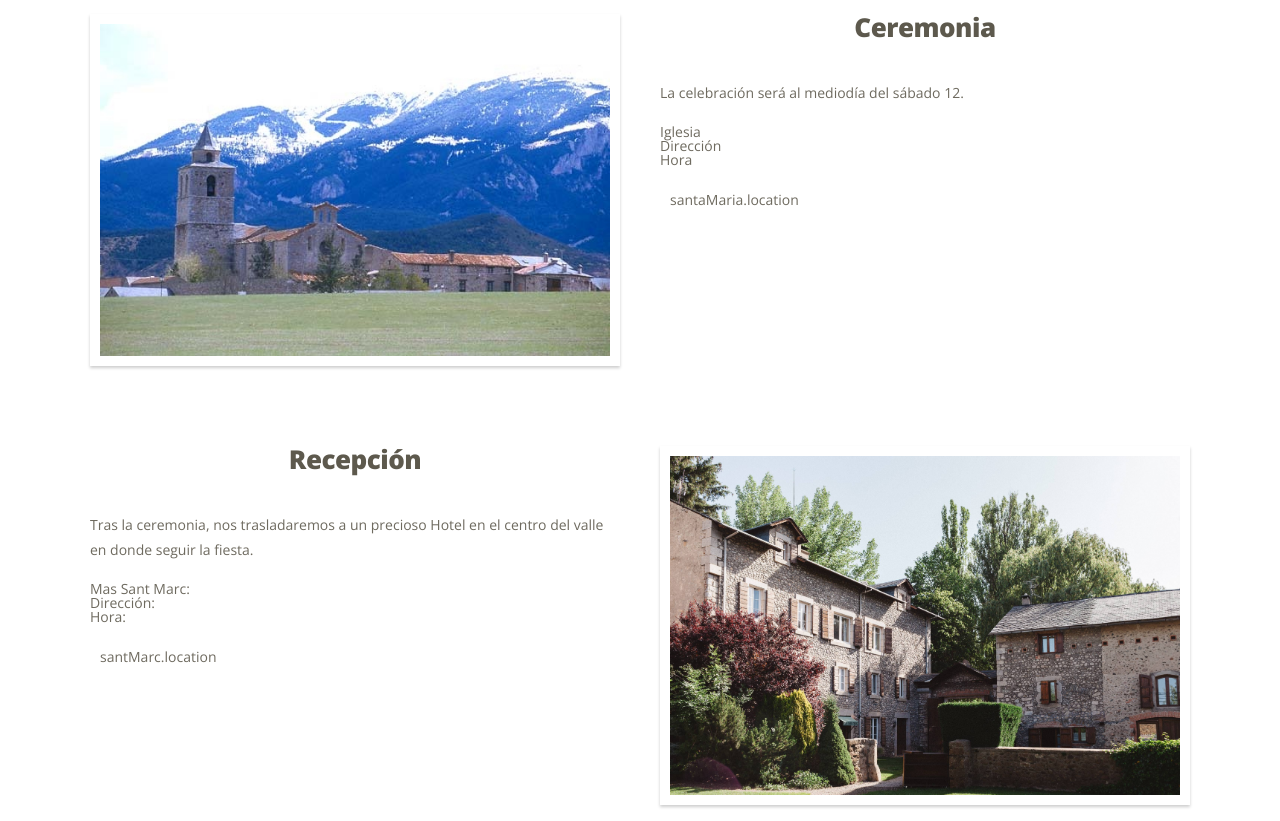
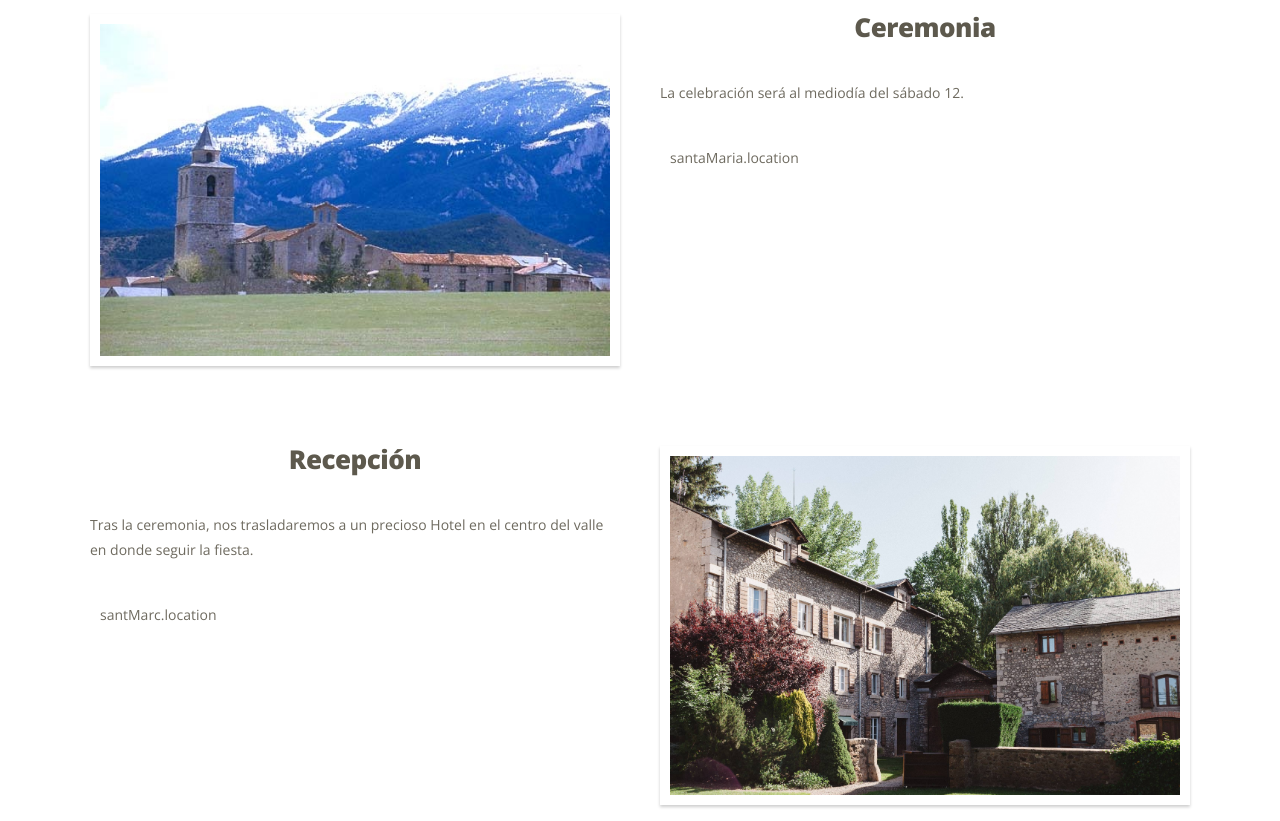
Before and after one commit to pearpages/wedding, a React (Create React App) app: page /wedding in a window 1280 px wide. Shown: the part 360-1181 px from the top of the page. Built offline with nearby package versions, Linux system fonts and the light colour scheme; no server answers; a web font is replaced by a local one.

Commit message:
fix: remove useless text

```diff
--- a/src/pages/Wedding/Wedding.tsx
+++ b/src/pages/Wedding/Wedding.tsx
@@ -19,11 +19,6 @@ export function Wedding() {
         <HalfRight title={t("global.ceremony")}>
           <>
             <p>La celebración será al mediodía del sábado 12.</p>
-            <ul>
-              <li>Iglesia</li>
-              <li>Dirección</li>
-              <li>Hora</li>
-            </ul>
             <p
               className="address"
               {...renderHtml(t("santaMaria.location"))}
@@ -36,11 +31,6 @@ export function Wedding() {
               Tras la ceremonia, nos trasladaremos a un precioso Hotel en el
               centro del valle en donde seguir la fiesta.
             </p>
-            <ul>
-              <li>Mas Sant Marc:</li>
-              <li>Dirección:</li>
-              <li>Hora:</li>
-            </ul>
             <p className="address" {...renderHtml(t("santMarc.location"))}></p>
           </>
         </HalfLeft>
```
